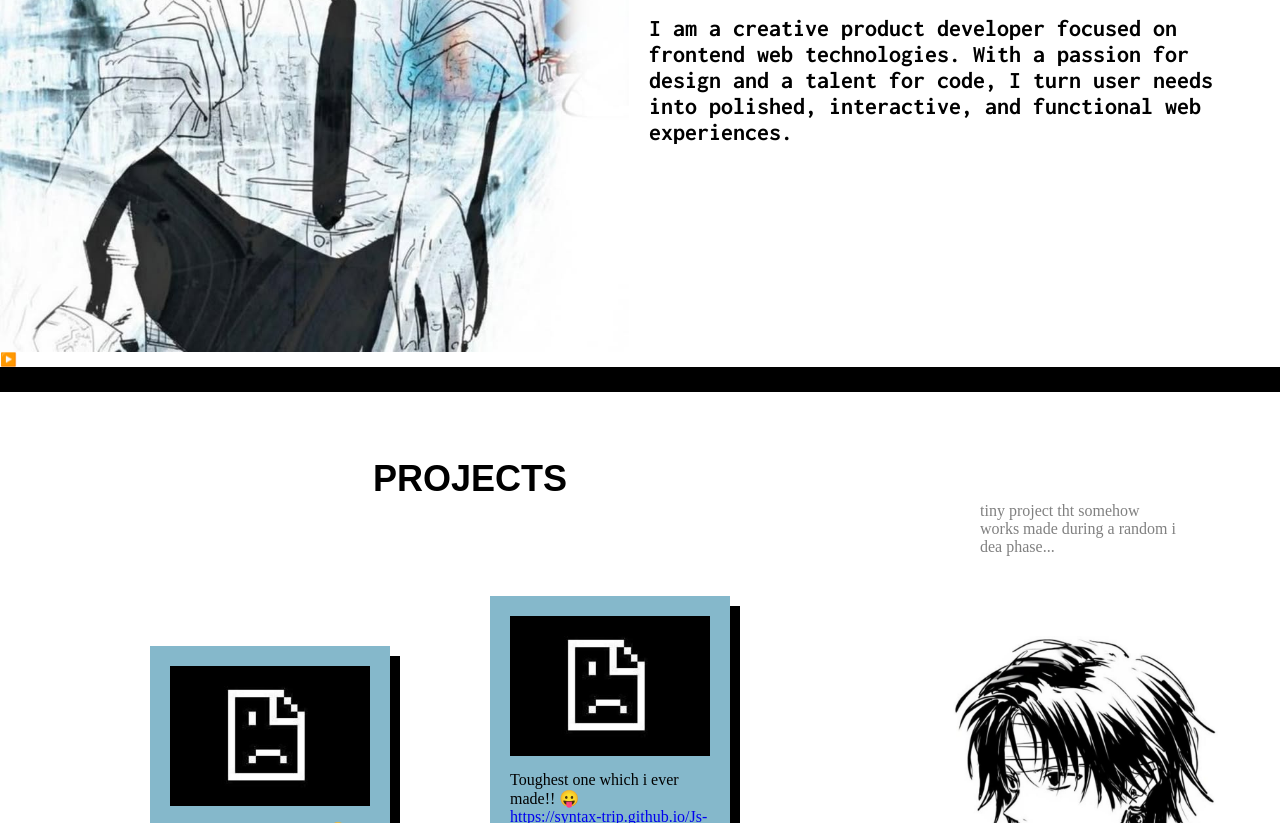
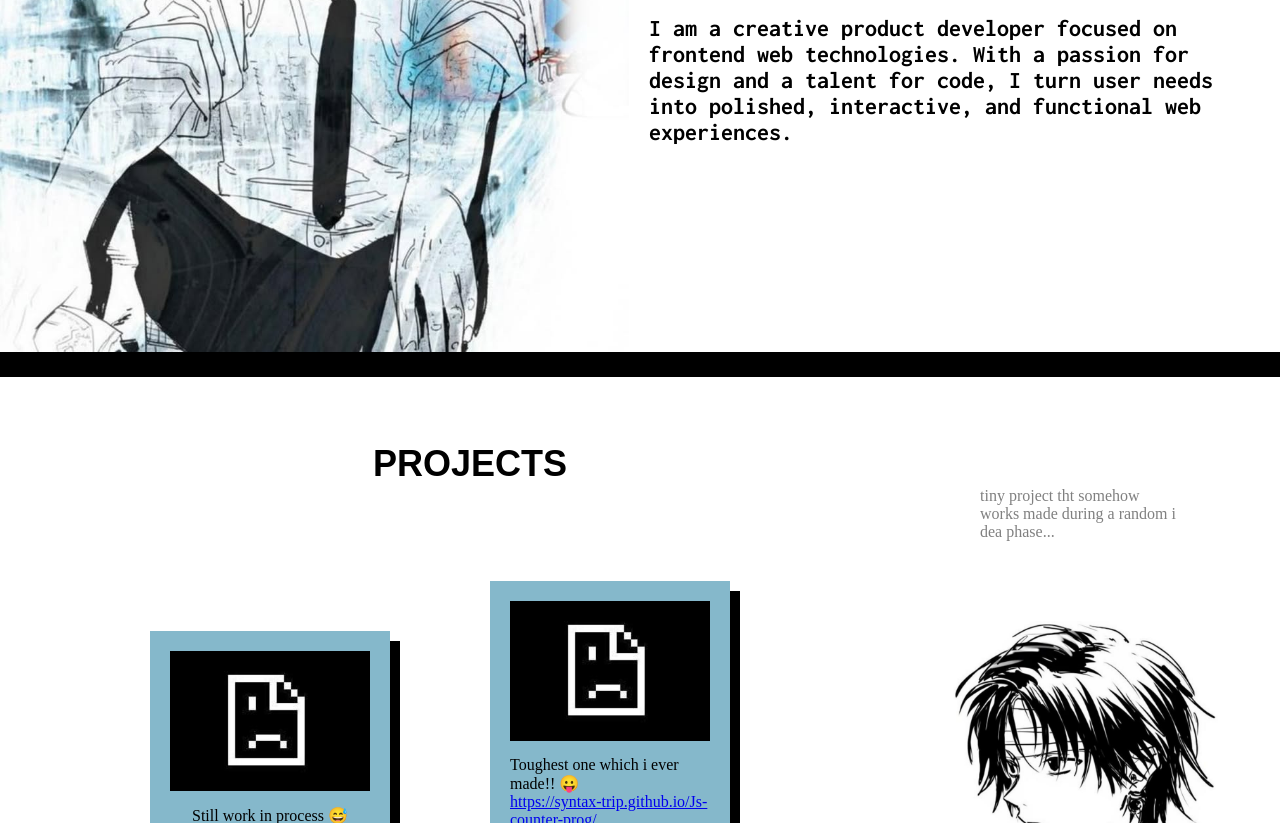
Before and after one commit to syntax-trip/portfolio, a plain HTML site: page index.html in a window 1280 px wide. Shown: the part 277-1100 px from the top of the page. Drawn offline with Linux system fonts and the light colour scheme; a web font is replaced by a local one.

Commit message:
modified inde.html and style.css

```diff
--- a/index.html
+++ b/index.html
@@ -35,15 +35,14 @@
             <a href="#sec4">SPACE</a>
             <a href="#sec5">REACH ME</a>
 
-        </nav>
-
-        <div class="audiocontainer">
+                <div class="audiocontainer">
         <audio id="mysong" src="Runaway_(Video_Version)_(feat._Pusha_T)_Kanye_West.mp3" loop></audio>
         <button id="playbtn" class="navicon">
 
             <span id="icen">▶️</span>
         </button>
                 </div>
+        </nav>
     </div>
 
 
--- a/style.css
+++ b/style.css
@@ -27,9 +27,7 @@ html {
     background-color: black;
     transition: 0.2s;
 }
-.navicon{
 
-}
 .navv {
     text-align: center;
     font-family: system-ui, -apple-system, BlinkMacSystemFont, 'Segoe UI', Roboto, Oxygen, Ubuntu, Cantarell, 'Open Sans', 'Helvetica Neue', sans-serif;
@@ -48,6 +46,7 @@ html {
   background: none;
   border: none;
   cursor: pointer;
+  font-size: 1.2rem;
   padding: 0;
   display: flex;
   align-items: center;
```
